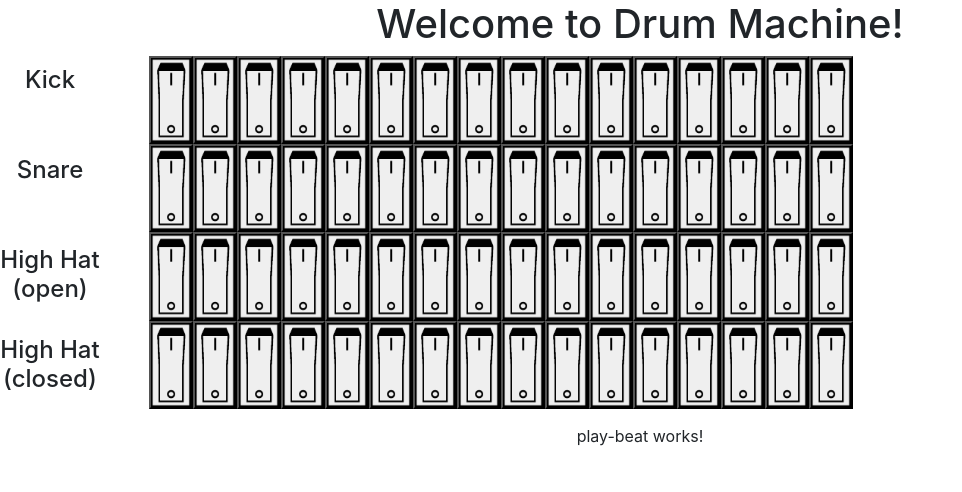
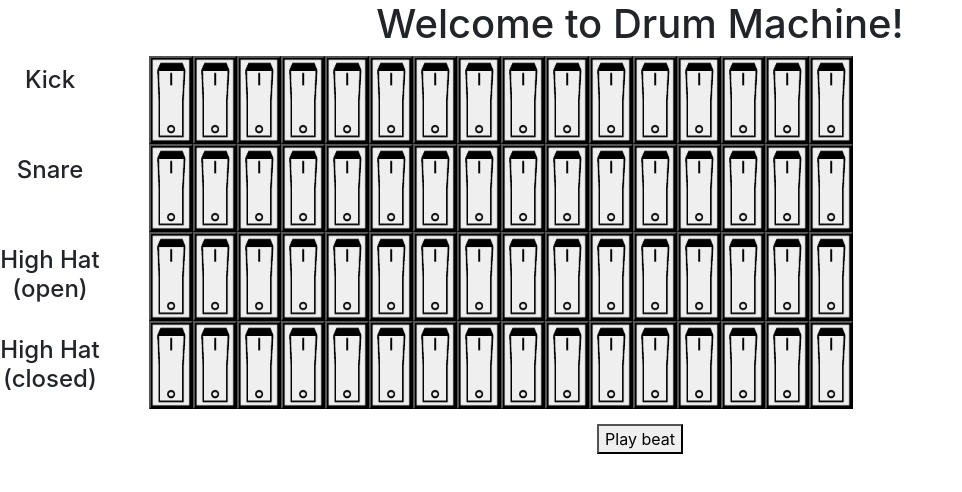
Before and after one commit to breaclark/drum-machine, an Angular app: page / in a window 1280 px wide. Shown: the top 492 px of the page, without its empty margins (0-962 px from the left). Built offline with nearby package versions, Linux system fonts and the light colour scheme.

Commit message:
Add playBeat function in component

```diff
--- a/src/app/play-beat/play-beat.component.html
+++ b/src/app/play-beat/play-beat.component.html
@@ -1,3 +1 @@
-<p>
-  play-beat works!
-</p>
+<button type="button" (click)="playBeat()">Play beat</button>
--- a/src/app/play-beat/play-beat.component.ts
+++ b/src/app/play-beat/play-beat.component.ts
@@ -9,5 +9,8 @@ import { Sound } from './../models/sounds.model';
 export class PlayBeatComponent {
   @Input() childBeats: Sound[][];
 
+  playBeat() {
+    console.log("hi");
+  }
 
 }
```
